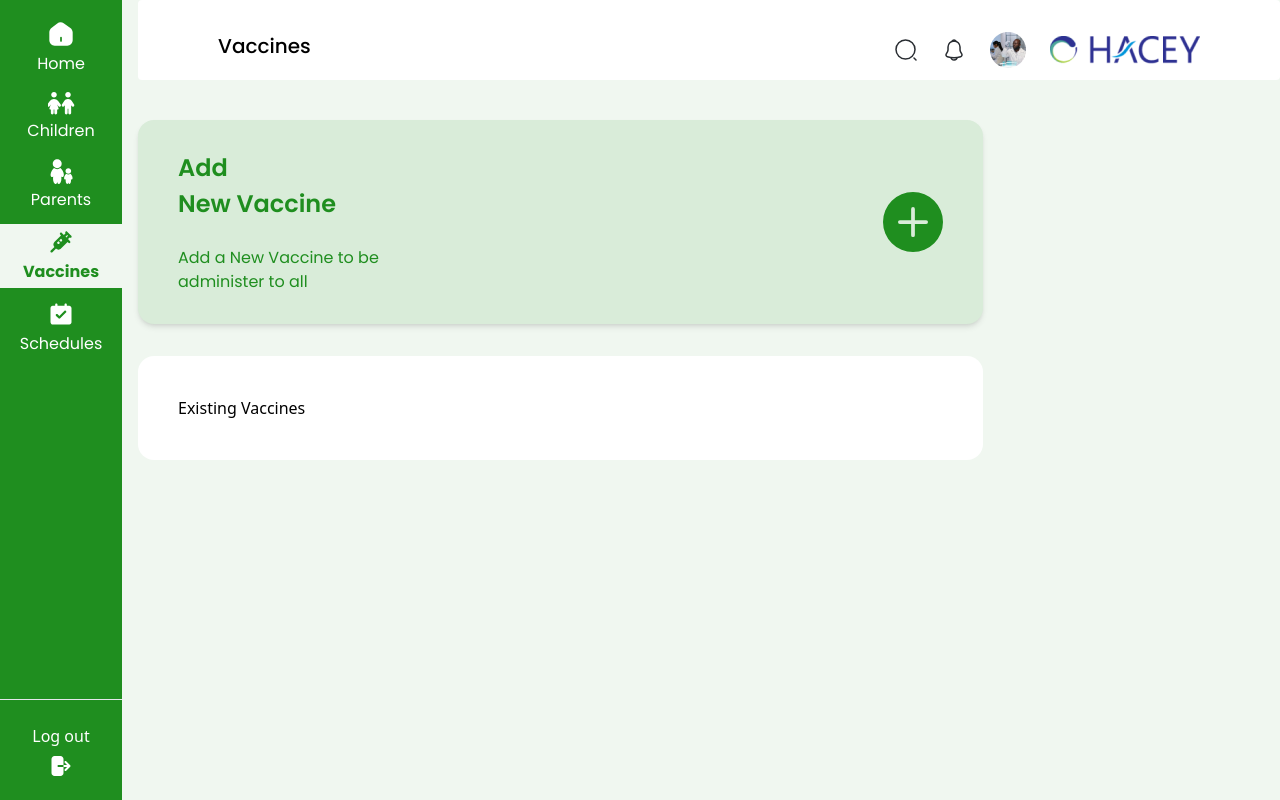
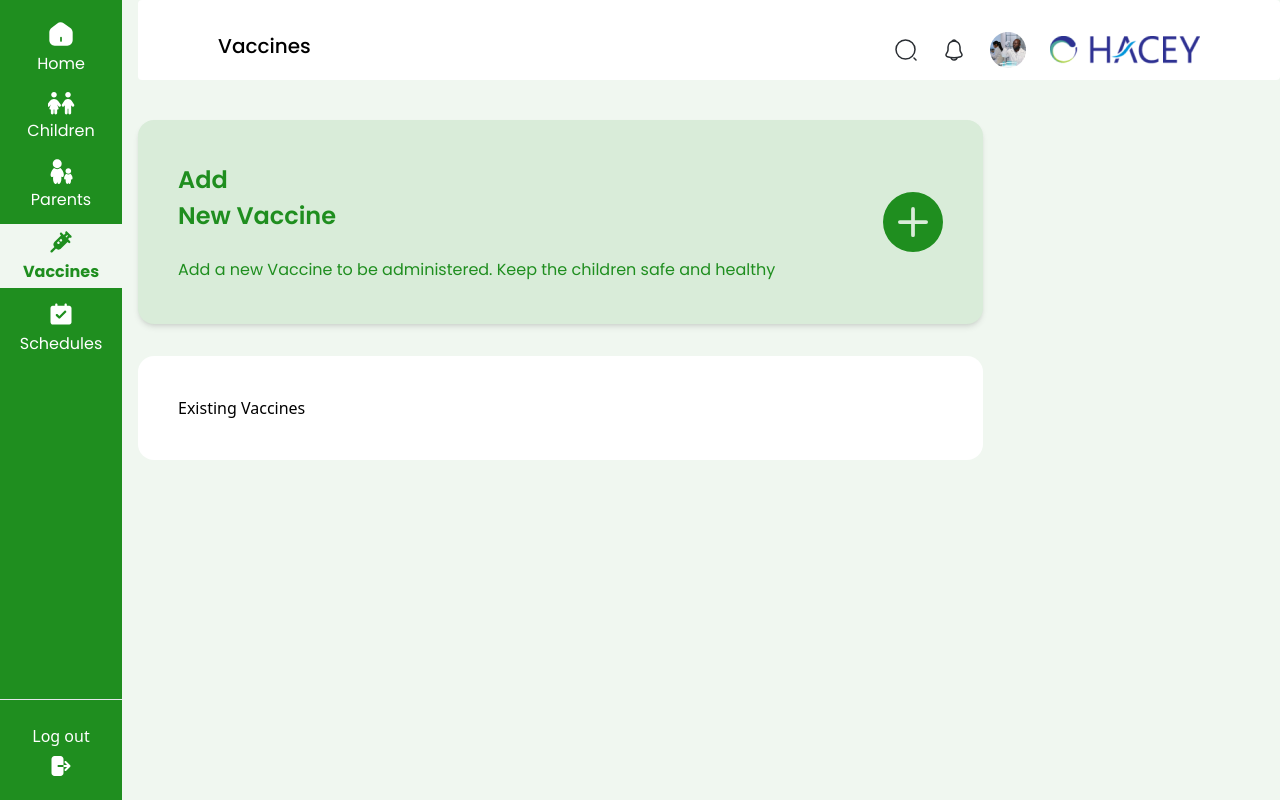
Before and after one commit to moboluwaduroadebajo/vaccine-mgt, a Next.js app: page /dashboard/vaccines in a window 1280 px wide. Built offline with nearby package versions, Linux system fonts and the light colour scheme.

Commit message:
change some information text

```diff
--- a/src/pages/dashboard/vaccines/index.tsx
+++ b/src/pages/dashboard/vaccines/index.tsx
@@ -12,8 +12,8 @@ const Vaccines = () => {
               Add <br />
               <span>New Vaccine</span>
             </p>
-            <p className="max-w-[250px]">
-              Add a New Vaccine to be administer to all
+            <p className="max-w-[700px]">
+              Add a new Vaccine to be administered. Keep the children safe and healthy
             </p>
           </div>
 
```
